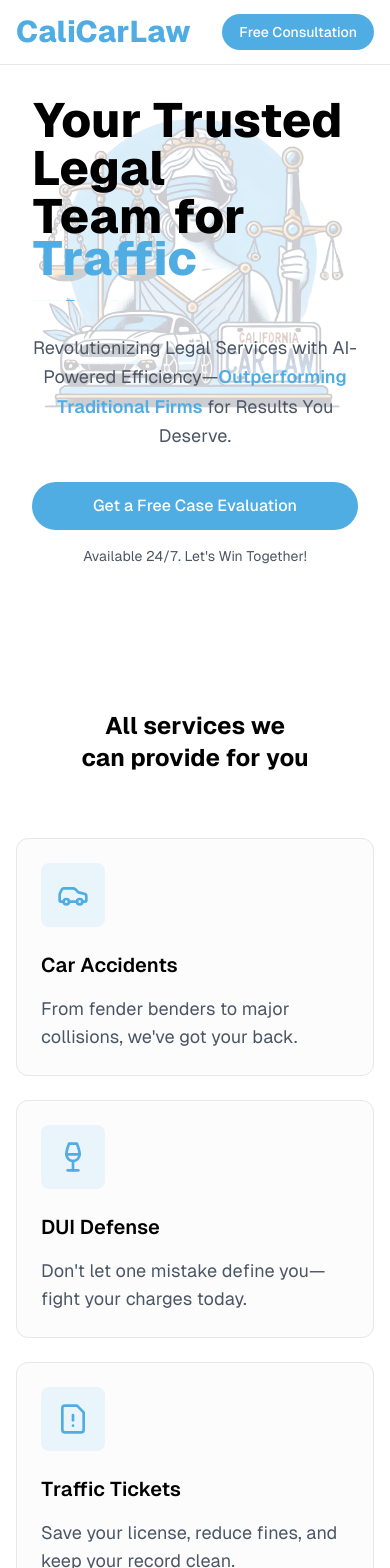
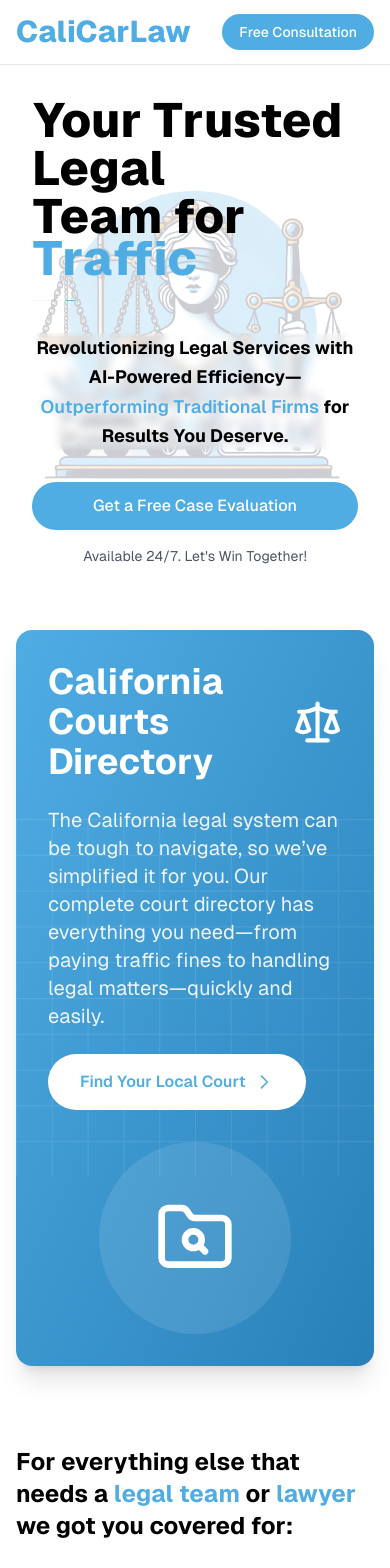
Before and after one commit to alex-pober/CaliCarLaw, a Next.js app: page / in a window 390 px wide. Shown: the top 1568 px of the page. Built offline with nearby package versions, Linux system fonts and the light colour scheme.

Commit message:
landing page polishes

```diff
--- a/app/components/OurServices.tsx
+++ b/app/components/OurServices.tsx
@@ -26,18 +26,20 @@ const services = [
 export default function OurServices() {
   return (
     <section className="py-16">
-      <div className="container mx-auto px-4">
+      <div className="container px-4 sm:px-4">
         <div className="mx-auto max-w-screen-xl">
           <div className="flex flex-col items-center justify-between gap-y-4 md:flex-row">
-            <h2 className="text-center text-2xl font-bold md:text-left md:text-4xl">
-              All services we<br /> can provide for you
+            <h2 className="text-left text-2xl font-bold md:text-4xl">
+              For everything else that needs a <span className="text-[#50ade4]">legal team</span> or <span className="text-[#50ade4]">lawyer</span>
+              <br/>
+              we got you covered for:
             </h2>
             {/* <button className="inline-flex items-center justify-center whitespace-nowrap text-sm font-medium ring-offset-background transition-colors focus-visible:outline-none focus-visible:ring-2 focus-visible:ring-[#50ade4] focus-visible:ring-offset-2 disabled:pointer-events-none disabled:opacity-50 border border-input bg-background hover:bg-[#50ade4]/10 h-11 rounded-md px-8">
               View All Services
             </button> */}
           </div>
 
-          <div className="mt-16 grid gap-6 md:mt-24 md:grid-cols-2 lg:grid-cols-4">
+          <div className="mt-8 grid gap-6 md:mt-12 md:grid-cols-2 lg:grid-cols-4">
             {services.map((service, index) => (
               <div key={index} className="rounded-xl border bg-gray-50/50 p-6">
                 <div className="mb-6">
--- a/app/page.tsx
+++ b/app/page.tsx
@@ -2,16 +2,18 @@ import WhyChooseUs from './components/WhyChooseUs';
 import OurServices from './components/OurServices';
 import Navbar from './components/Navbar';
 import Image from 'next/image';
+import {FolderSearch2, Scale} from 'lucide-react';
 
 export default function Home() {
   return (
     <div className="min-h-screen font-[family-name:var(--font-geist-sans)]">
       <Navbar />
       <main className="flex flex-col">
-        <div className="p-8 pb-20 sm:p-20">
-          <div className="relative max-w-7xl mx-auto">
+        <div className="p-8 sm:p-12 md:p-16 lg:p-20">
+          <div className="mt-0 sm:mt-16 relative flex flex-row items-center max-w-7xl mx-auto">
+
             {/* Right side - Lady of Justice Image */}
-            <div className="absolute right-0 w-full md:w-[60%] aspect-square max-w-[600px] opacity-20 md:opacity-100">
+            <div className="absolute right-0 w-full md:w-[60%] aspect-square max-w-[600px] opacity-20 lg:opacity-100">
               <Image
                 src="/images/hero/lady-of-justice2.png"
                 alt="Lady of Justice statue symbolizing law and justice"
@@ -36,7 +38,7 @@ export default function Home() {
                 </span>
               </div>
 
-              <p className="text-lg md:text-xl text-gray-600 dark:text-gray-300 max-w-xl text-center sm:text-left leading-relaxed">
+              <p className="text-black font-bold sm:font-medium backdrop-blur-sm rounded-lg  lg:bg-transparent text-lg md:text-xl sm:text-gray-600 dark:text-gray-300 text-center sm:text-left leading-relaxed max-w-sm xl:max-w-xl">
                 Revolutionizing Legal Services with AI-Powered Efficiency—
                 <span className="text-[#50ade4] font-semibold">
                   Outperforming Traditional Firms
@@ -51,6 +53,57 @@ export default function Home() {
                 <p className="text-sm text-center sm:text-left text-gray-600 dark:text-gray-400">
                   Available 24/7. Let&apos;s Win Together!
                 </p>
+              </div>
+            </div>
+          </div>
+        </div>
+
+        {/* California Courts Directory Section */}
+        <div className=" mt-4 sm:mt-6 lg:mt-8 xl:mt-24 max-w-7xl mx-auto p-4 sm:p-2">
+          <div className="relative overflow-hidden bg-gradient-to-br from-[#50ade4] to-[#2980b9] rounded-2xl p-8 md:p-12 shadow-xl">
+            {/* Background Pattern */}
+            <div className="absolute inset-0 opacity-10">
+              <svg className="w-full h-full" viewBox="0 0 100 100" xmlns="http://www.w3.org/2000/svg">
+                <pattern id="grid" width="10" height="10" patternUnits="userSpaceOnUse">
+                  <path d="M 10 0 L 0 0 0 10" fill="none" stroke="white" strokeWidth="0.5"/>
+                </pattern>
+                <rect width="100" height="100" fill="url(#grid)" />
+              </svg>
+            </div>
+
+            <div className="relative flex flex-col md:flex-row gap-8 items-center">
+              <div className="flex-1 space-y-6">
+                <h2 className="text-4xl md:text-5xl font-bold text-white flex items-center sm:gap-3">
+                  California Courts Directory <Scale className="w-24 h-24 md:w-12 md:h-12" />
+                </h2>
+                <p className="text-xl text-white/90">
+                  The California legal system can be tough to navigate, so we’ve simplified it for you. Our complete court directory has everything you need—from paying traffic fines to handling legal matters—quickly and easily.                </p>
+                <a
+                  href="/find-your-california-court"
+                  className="inline-flex items-center gap-2 bg-white text-[#50ade4] hover:bg-gray-100 font-semibold rounded-full px-8 py-4 transition-all transform hover:scale-105 group"
+                >
+                  Find Your Local Court
+                  <svg
+                    className="w-5 h-5 transform transition-transform group-hover:translate-x-1"
+                    fill="none"
+                    stroke="currentColor"
+                    viewBox="0 0 24 24"
+                  >
+                    <path
+                      strokeLinecap="round"
+                      strokeLinejoin="round"
+                      strokeWidth={2}
+                      d="M9 5l7 7-7 7"
+                    />
+                  </svg>
+                </a>
+              </div>
+
+              {/* Decorative Icon */}
+              <div className="flex-shrink-0 w-48 h-48 relative">
+                <div className="absolute inset-0 bg-white/10 rounded-full flex items-center justify-center">
+                  <FolderSearch2 className="w-20 h-20 text-white" />
+                </div>
               </div>
             </div>
           </div>
```
Also changed, not shown: app/find-your-california-court/page.tsx (+89 -45 lines).
